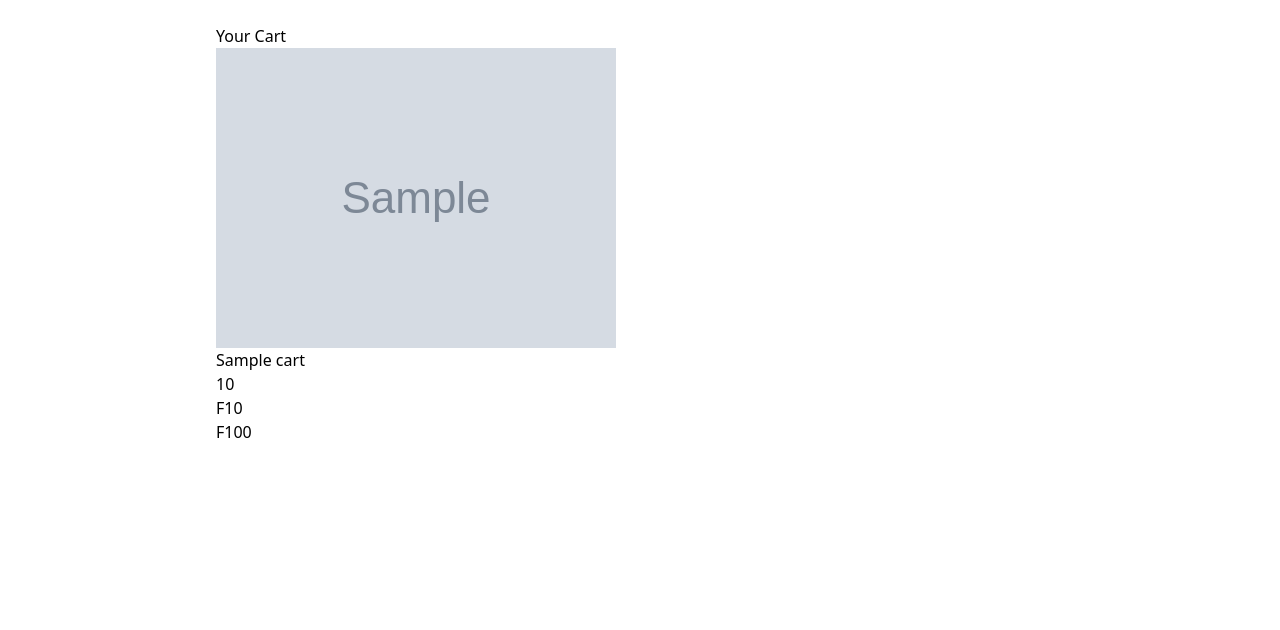
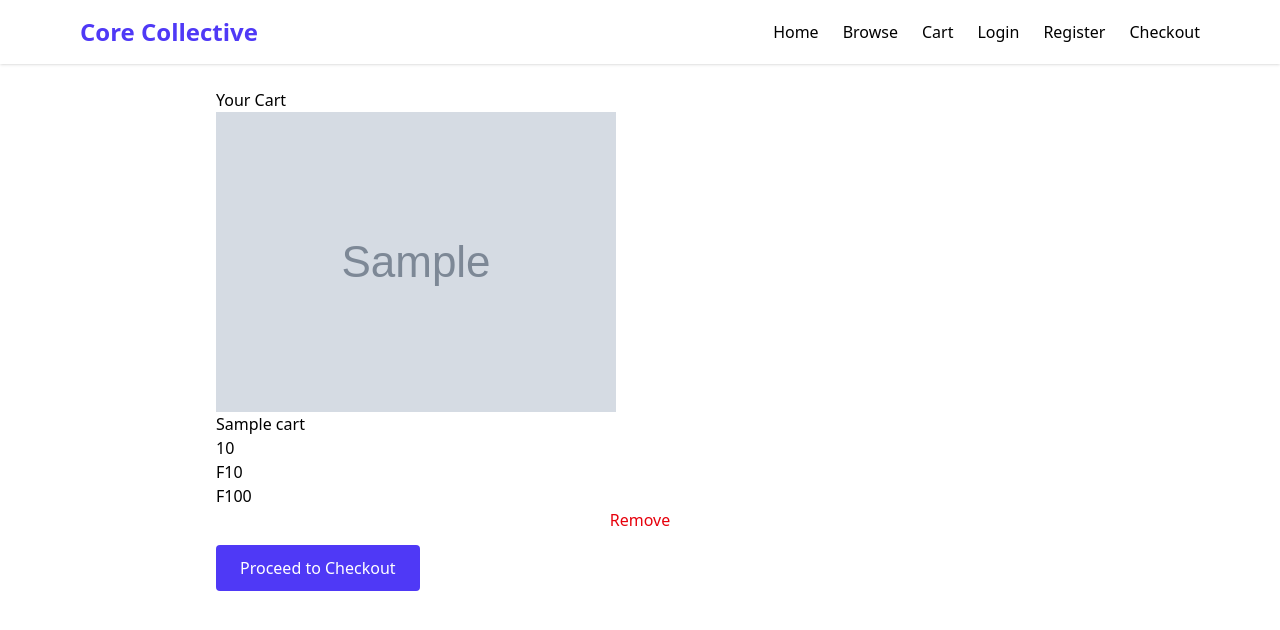
Before and after one commit to notannpctrust/core-collective, a Flask app: template templates/cart.html.jinja in a window 1280 px wide. Shown: the top 630 px of the page. Run offline with Flask 3, Linux system fonts and the light colour scheme; the template is opened without the code that fills it: most values are stand-ins (such as "Sample title", 1, 10 or a date in 2020); grey boxes marked "Sample" are stand-in pictures.

Commit message:
imsofarbehind

```diff
--- a/main.py
+++ b/main.py
@@ -232,3 +232,101 @@ def update_cart(product_id):
     connection.close()
 
     return redirect('/cart')
+
+@app.route("/checkout", methods =["POST","GET"])
+@login_required
+def checkout():
+
+   connection = connect_db()
+
+
+   cursor = connection.cursor()
+
+
+   cursor.execute("""
+       SELECT * FROM `Cart`
+       Join `Product` ON `Product`.`ID` = `Cart`.`ProductID`
+       WHERE `UserID` = %s
+
+   """,(current_user.id))
+
+
+   result = cursor.fetchall()
+
+
+   if request.method == 'POST':
+       # create the sale in the database
+       cursor.execute("INSERT INTO `Sale` (`UserID`) VALUES (%s)", ( current_user.id, ) )
+       #store products bought
+       sale = cursor.lastrowid
+       for item in result:
+           cursor.execute( """
+                INSERT INTO `SaleCart`
+                     (`SaleID`,`ProductID`, `Quantity`)
+                VALUES
+                     (%s,%s,%s)
+
+
+                       """  , (sale, item['ProductID'], item['Quantity']))
+       # empty cart
+       cursor.execute("DELETE FROM `Cart` WHERE `UserID` = %s", (current_user.id,))
+       #thank you screen
+
+
+       return redirect('/thank-you')
+
+
+   total = 0
+
+
+   for item in result:
+       total += item["Price"] * item["Quantity"]
+
+
+   connection.close()
+
+
+   return render_template("checkout.html.jinja", cart=result, total=total)
+
+
+
+
+
+@app.route("/cart/<product_id>/remove", methods=['POST'])
+@login_required
+def remove_from_cart(product_id):
+
+
+   connection = connect_db()
+
+
+   cursor = connection.cursor()
+
+
+   cursor.execute("""
+       DELETE FROM Cart
+       WHERE ProductID = %s AND UserID = %s
+ """, (product_id, current_user.id))
+
+   connection.close()
+
+
+   return redirect ("/cart")
+
+
+app.route("/order")
+@login_required
+def order():
+
+    connection = connect_db
+    cursor = connection.cursor()
+
+    cursor.execute("""
+        SELECT
+        `SALE`.`ID`,
+        `SALE`.`Timestamp
+
+
+
+
+    """)
--- a/templates/cart.html.jinja
+++ b/templates/cart.html.jinja
@@ -7,6 +7,21 @@
     <title>Christopher's Core Collective</title>
   </head>
 
+
+
+<header class="bg-white shadow sticky top-0 z-50">
+      <nav class="max-w-6xl mx-auto flex items-center justify-between p-4">
+        <div class="text-2xl font-bold text-indigo-600">Core Collective</div>
+        <ul class="flex space-x-6">
+          <li><a href="/" class="hover:text-indigo-600">Home</a></li>
+          <li><a href="/browse" class="hover:text-indigo-600">Browse</a></li>
+          <li><a href="/cart" class="hover:text-indigo-600">Cart</a></li>
+          <li><a href="/login" class="hover:text-indigo-600">Login</a></li>
+          <li><a href="/signup" class="hover:text-indigo-600">Register</a></li>
+          <li><a href="/checkout" class="hover:text-indigo-600">Checkout</a></li>
+        </ul>
+      </nav>
+    </header>
 
   <main class="max-w-4xl mx-auto p-6 mb-5">
         <h1>Your Cart</h1>
@@ -36,9 +51,23 @@
 
 
             </div>
+            <div class="flex justify-center">
+                <form method="post" action="/cart/{{ x['ProductID'] }}/remove">
+                   <button type="submit" class="text-red-600 hover:underline">
+                       Remove
+                   </button>
+                 </form>
+            </div>
 
 
 
         {% endfor %}
 
+
+            <div class="mt-6">
+                 <a href="/checkout" class="bg-indigo-600 text-white px-6 py-3 rounded hover:bg-indigo-700">
+                    Proceed to Checkout
+                 </a>
+            </div>
+
     </main>
--- a/templates/homepage.html.jinja
+++ b/templates/homepage.html.jinja
@@ -27,6 +27,7 @@
           <li><a href="/cart" class="hover:text-indigo-600">Cart</a></li>
           <li><a href="/login" class="hover:text-indigo-600">Login</a></li>
           <li><a href="/signup" class="hover:text-indigo-600">Register</a></li>
+          <li><a href="/checkout" class="hover:text-indigo-600">Checkout</a></li>
         </ul>
       </nav>
     </header>
```
Also changed, not shown: templates/order.html.jinja (added, +7 -0 lines), templates/product.html.jinja (+13 -1 lines).
